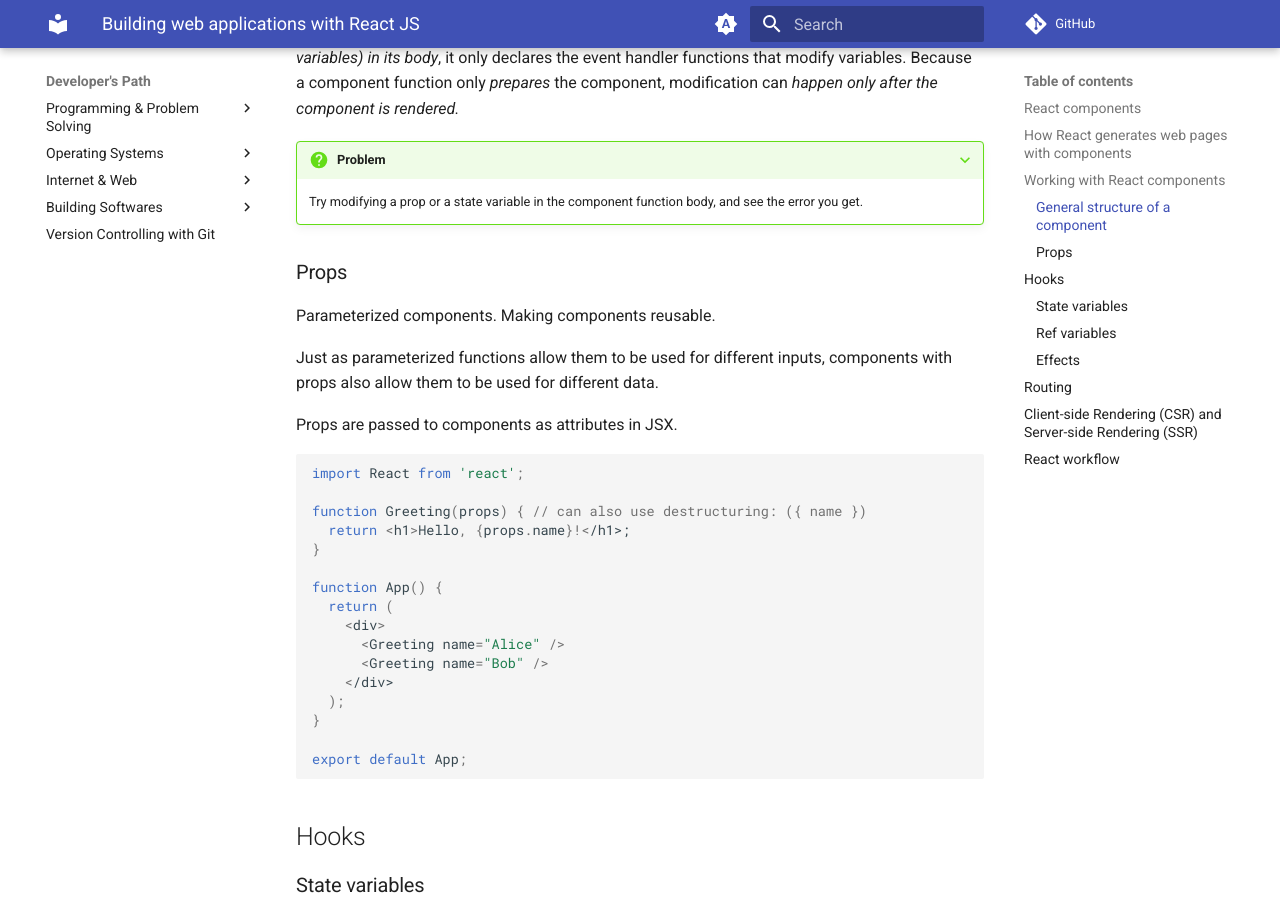
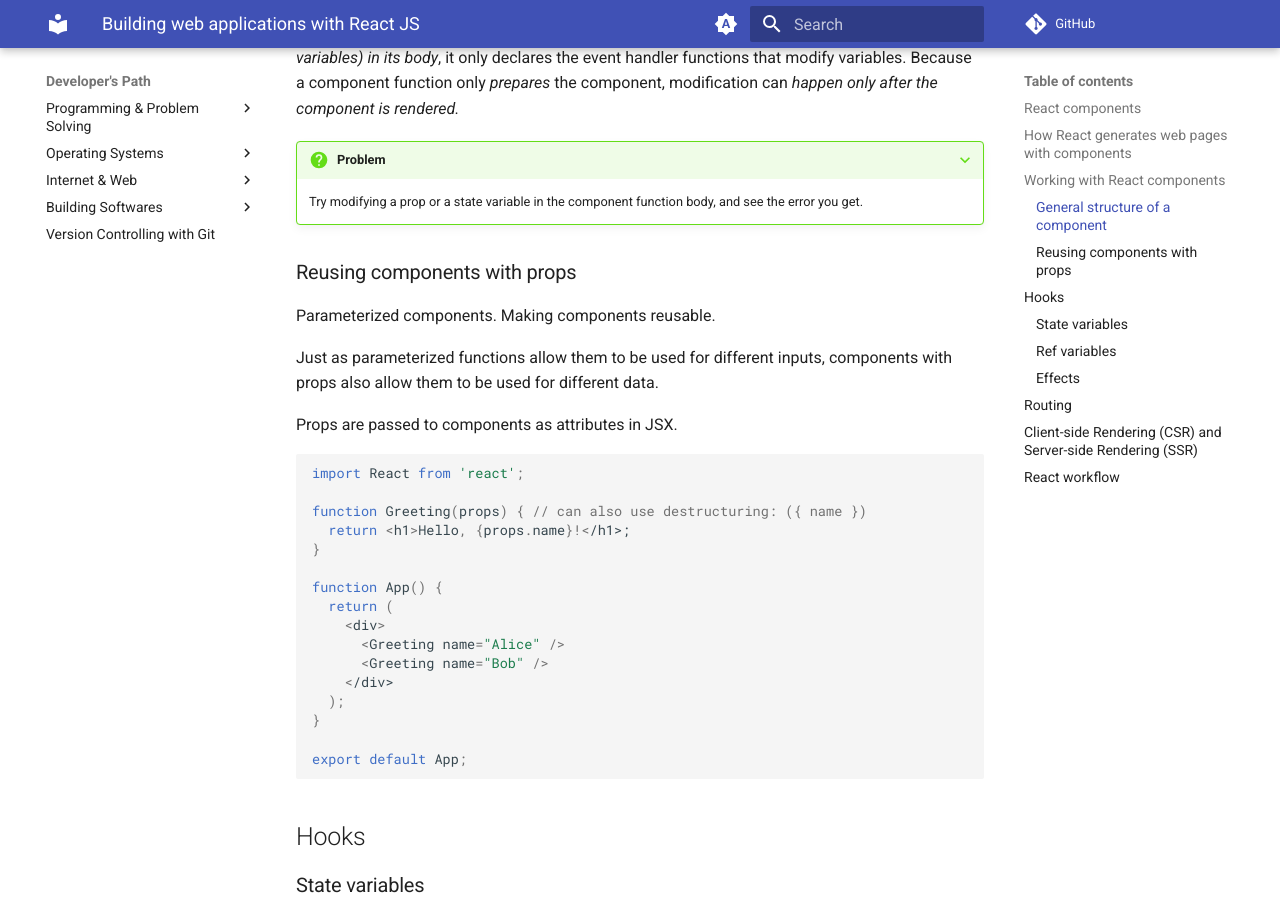
Before and after one commit to gharials/dev-path, an MkDocs documentation site: the page built from docs/building-softwares/react-js.md, in a window 1280 px wide and 900 px high, scrolled down 1926 px. Built offline with MkDocs 1.6.1 and Material for MkDocs 9.7.7, drawn with Linux system fonts in a browser that asks for light colours; comment, search, counter and statistics services are not loaded.

Commit message:
'react': updated section title

```diff
--- a/docs/building-softwares/react-js.md
+++ b/docs/building-softwares/react-js.md
@@ -68,7 +68,7 @@ Note importantly that _the function doesn't modify any variables (props, state v
 ???+ question "Problem"
     Try modifying a prop or a state variable in the component function body, and see the error you get.
 
-### Props
+### Reusing components with props
 
 Parameterized components. Making components reusable.
 
```
